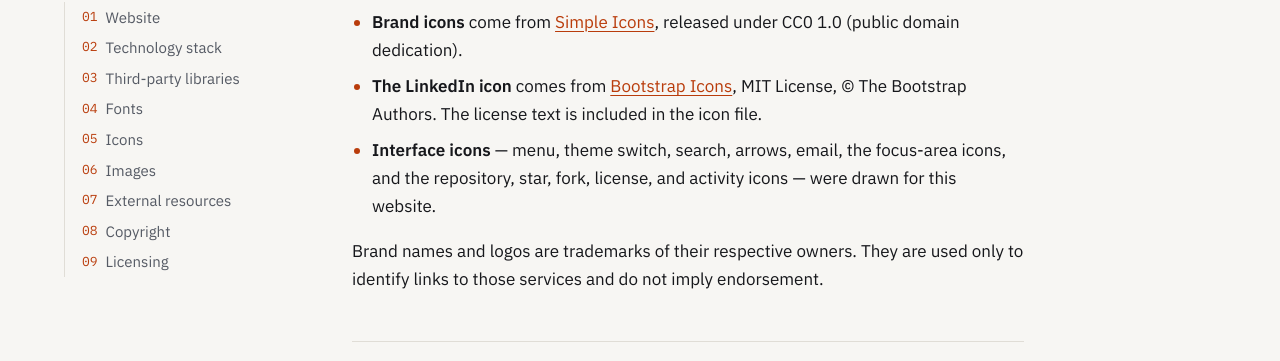
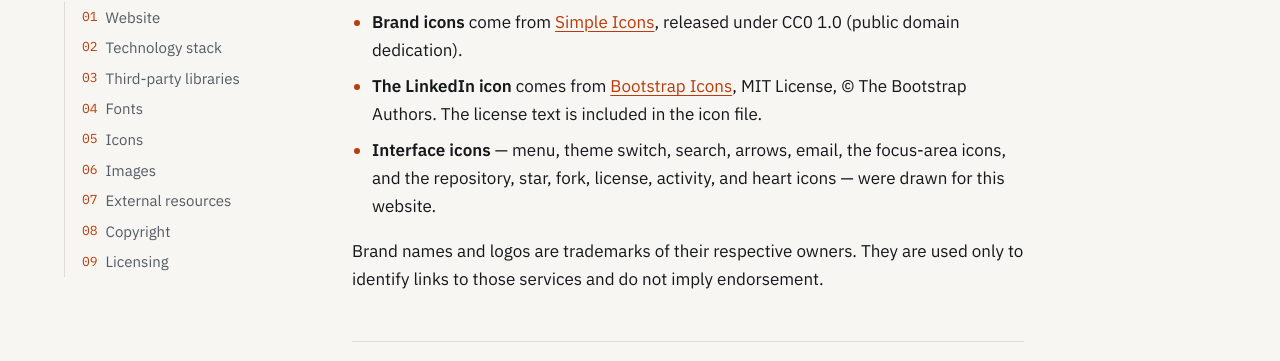
Before and after one commit to sanskarIN/sanskarIN.github.io, a Jekyll site: the page built from credits.md, in a window 1280 px wide and 900 px high, scrolled down 1955 px. Shown: the part 121-482 px from the top of the window. Built offline with Jekyll 4.4.1, drawn with Linux system fonts in a browser that asks for light colours.

Commit message:
Credit the heart icon

```diff
--- a/credits.md
+++ b/credits.md
@@ -58,7 +58,7 @@
 
 - **Brand icons** come from {% include link.html url="https://simpleicons.org/" label="Simple Icons" %}, released under CC0 1.0 (public domain dedication).
 - **The LinkedIn icon** comes from {% include link.html url="https://icons.getbootstrap.com/" label="Bootstrap Icons" %}, MIT License, © The Bootstrap Authors. The license text is included in the icon file.
-- **Interface icons** — menu, theme switch, search, arrows, email, the focus-area icons, and the repository, star, fork, license, and activity icons — were drawn for this website.
+- **Interface icons** — menu, theme switch, search, arrows, email, the focus-area icons, and the repository, star, fork, license, activity, and heart icons — were drawn for this website.
 
 Brand names and logos are trademarks of their respective owners. They are used only to identify links to those services and do not imply endorsement.
 
```
